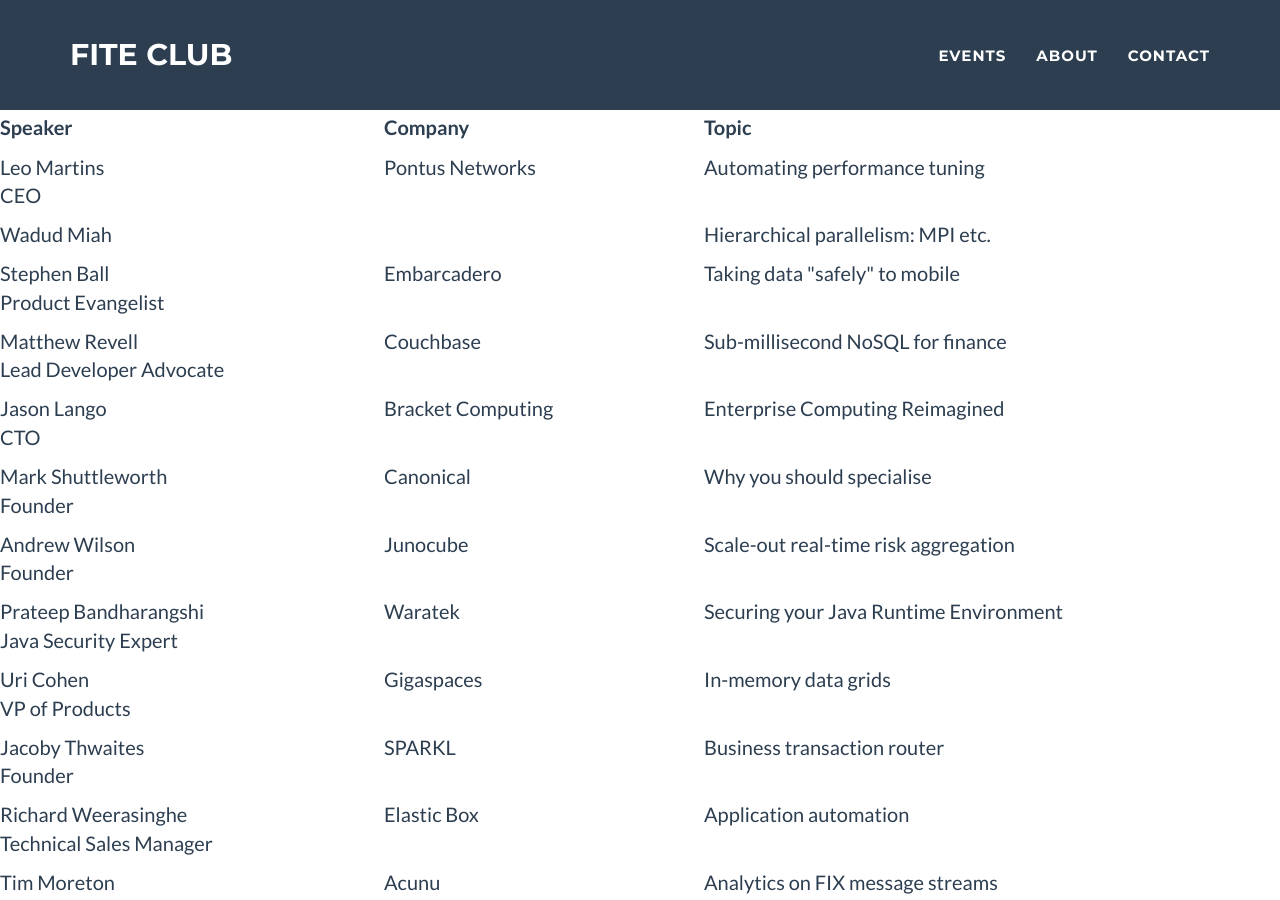
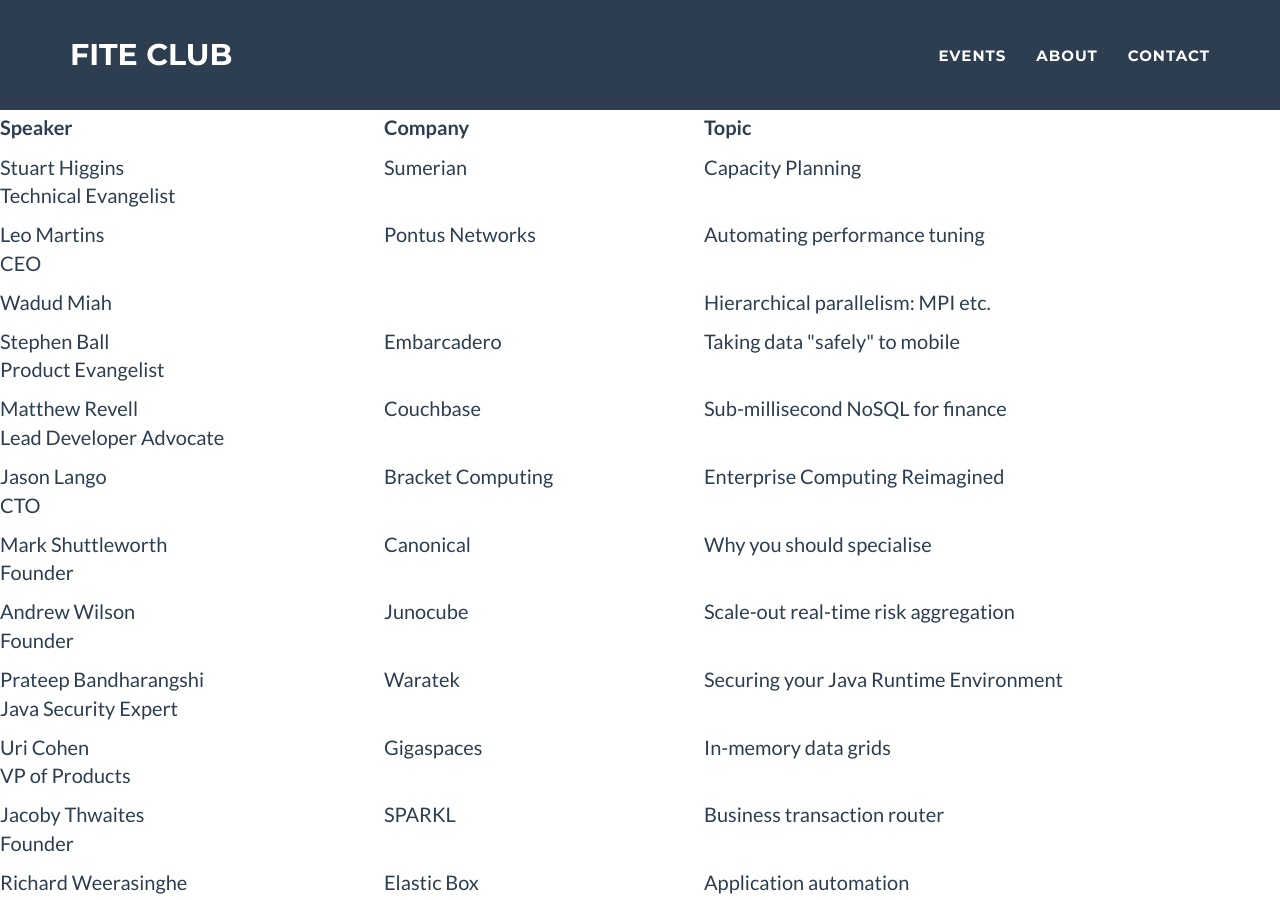
Before and after one commit to fitecluborg/website, a Jekyll site: the page built from history/index.html, in a window 1280 px wide and 900 px high. Built offline with Jekyll 4.4.1, drawn with Linux system fonts in a browser that asks for light colours.

Commit message:
20151125 event updates

```diff
--- a/_includes/events.html
+++ b/_includes/events.html
@@ -9,7 +9,7 @@
             </div>
             <div class="row">
                 <div class="col-lg-12 text-center">
-                    <p>Coming soon - Autumn 2015 programme.</p>
+                    <p>Wed 25 Nov: <a href="http://fiteclub.eventbrite.com">Dai Clegg (Nuo DB)</a> - Distributed, transactional database</p>
                 </div>
             </div>
         </div>
--- a/_includes/history.html
+++ b/_includes/history.html
@@ -13,6 +13,17 @@
 </td>
 <td style="width: 45%;">
 <p><strong>Topic</strong></p>
+</td>
+</tr>
+<tr>
+<td valign="top">
+<p>Stuart Higgins<br>Technical Evangelist</p>
+</td>
+<td valign="top">
+<p>Sumerian</p>
+</td>
+<td valign="top">
+<p>Capacity Planning</p>
 </td>
 </tr>
 <tr>
```
